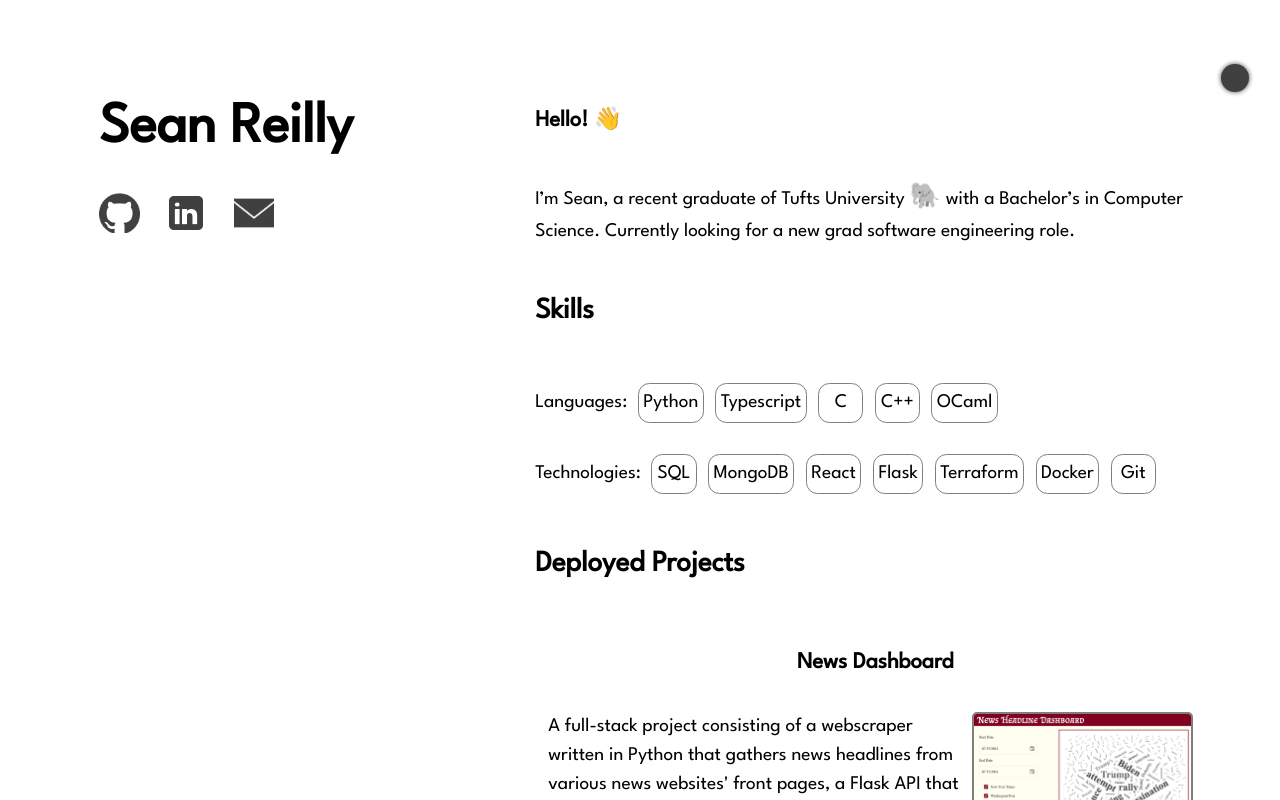
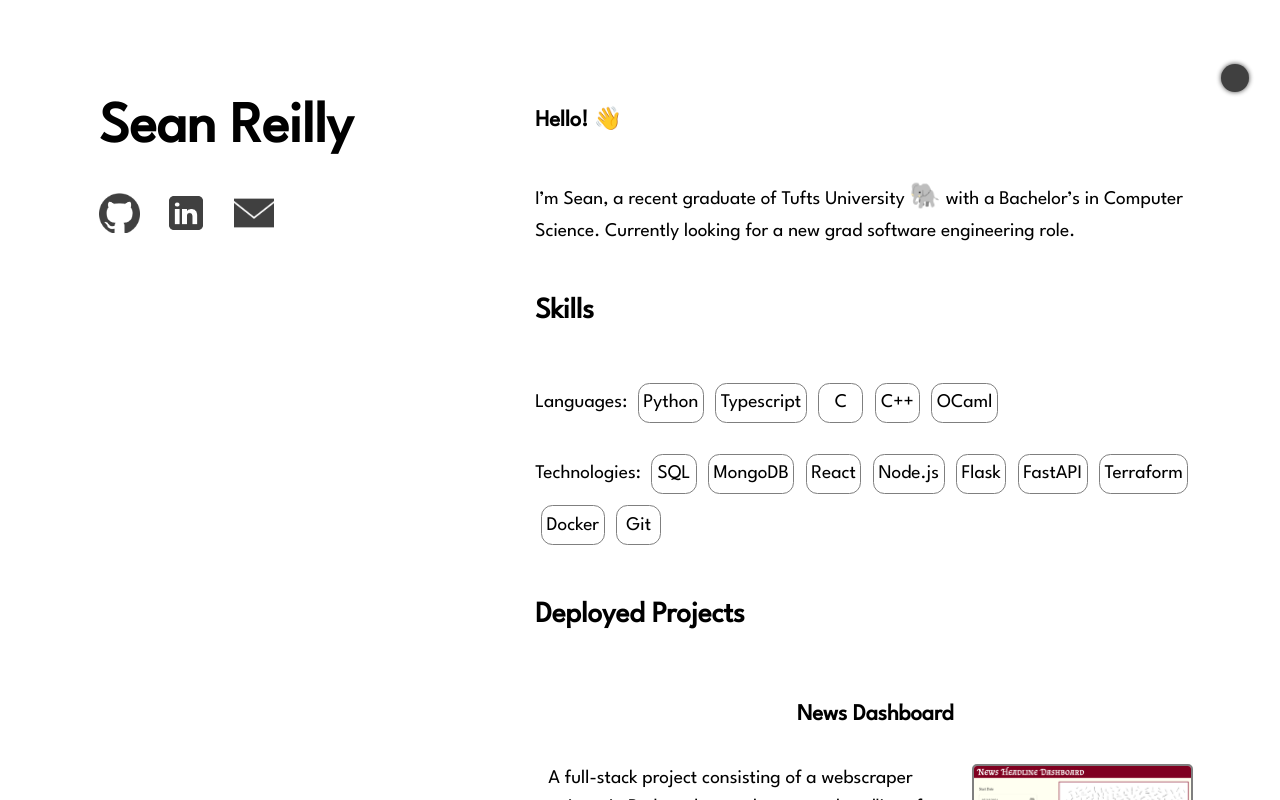
Before and after one commit to S-P-R/S-P-R.github.io, a React (Vite) app: page / in a window 1280 px wide. Shown: the top 800 px of the page. Built offline with nearby package versions, Linux system fonts and the light colour scheme.

Commit message:
Add skills to skills section

```diff
--- a/src/components/SkillsList.tsx
+++ b/src/components/SkillsList.tsx
@@ -12,7 +12,7 @@ export default function SkillsList() {
     const { schemeName } = useContext(ColorSchemeContext);
 
     const languages = ["Python", "Typescript", "C", "C++", "OCaml"]
-    const technologies = ["SQL", "MongoDB", "React", "Flask", "Terraform", "Docker", "Git"]
+    const technologies = ["SQL", "MongoDB", "React", "Node.js", "Flask", "FastAPI", "Terraform", "Docker", "Git"]
 
     return (
     <div>
```
